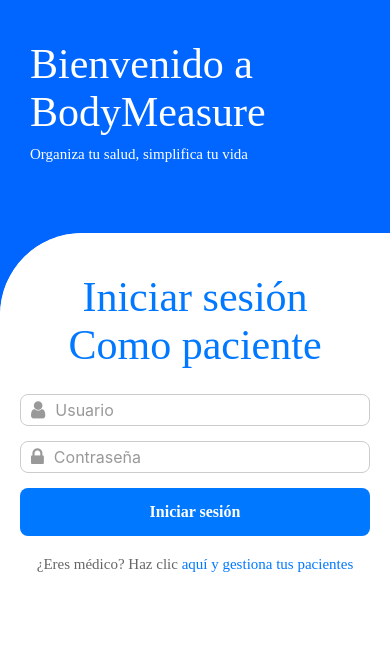
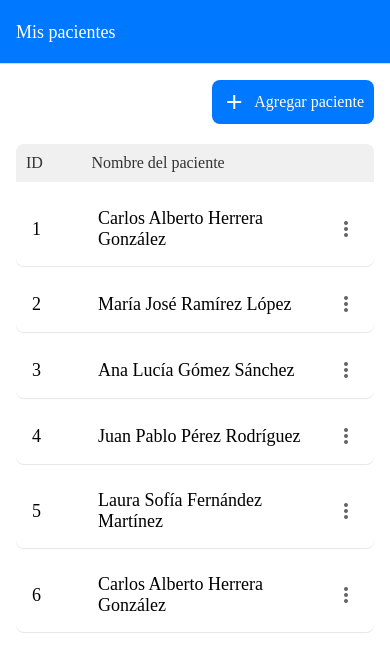
Before and after one commit to NoeOnDev/BodyMeasure, a React Native app: screen /Patients in a window 390 px wide. Shown: the top 672 px of the page. Built offline with nearby package versions, Linux system fonts and the light colour scheme.

Commit message:
refactor: Update login screen component to use LoginSwitcher and improve user experience

```diff
--- /dev/null
+++ b/src/components/screens/PatientsScreen.tsx
@@ -0,0 +1,254 @@
+import React, {useState, useRef} from 'react';
+import {
+  View,
+  Text,
+  FlatList,
+  TouchableOpacity,
+  StyleSheet,
+  Dimensions,
+  Animated,
+} from 'react-native';
+import Icon from 'react-native-vector-icons/MaterialIcons';
+
+interface Patient {
+  id: number;
+  name: string;
+}
+
+const patients: Patient[] = [
+  {id: 1, name: 'Carlos Alberto Herrera González'},
+  {id: 2, name: 'María José Ramírez López'},
+  {id: 3, name: 'Ana Lucía Gómez Sánchez'},
+  {id: 4, name: 'Juan Pablo Pérez Rodríguez'},
+  {id: 5, name: 'Laura Sofía Fernández Martínez'},
+  {id: 6, name: 'Carlos Alberto Herrera González'},
+];
+
+const screenWidth = Dimensions.get('window').width;
+
+export const PatientsScreen = (): React.JSX.Element => {
+  const [selectedPatientId, setSelectedPatientId] = useState<number | null>(
+    null,
+  );
+  const [pressedPatientId, setPressedPatientId] = useState<number | null>(null);
+  const [menuPosition, setMenuPosition] = useState<{top: number; left: number}>(
+    {top: 0, left: 0},
+  );
+  const scaleValue = useRef(new Animated.Value(1)).current;
+  const pressAnimValue = useRef(new Animated.Value(1)).current;
+
+  const toggleMenu = (id: number, top: number, left: number) => {
+    // Si se selecciona una nueva fila, cerrar el menú anterior
+    setSelectedPatientId(prevId => (prevId === id ? null : id));
+    setMenuPosition({top: top - 30, left});
+  };
+
+  const handlePressIn = () => {
+    Animated.spring(scaleValue, {
+      toValue: 0.98,
+      useNativeDriver: true,
+    }).start();
+  };
+
+  const handlePressOut = () => {
+    Animated.spring(scaleValue, {
+      toValue: 1,
+      useNativeDriver: true,
+    }).start();
+  };
+
+  const handleRowPressIn = (id: number) => {
+    setPressedPatientId(id);
+    Animated.timing(pressAnimValue, {
+      toValue: 0.95,
+      duration: 100,
+      useNativeDriver: true,
+    }).start();
+  };
+
+  const handleRowPressOut = () => {
+    setPressedPatientId(null);
+    Animated.timing(pressAnimValue, {
+      toValue: 1,
+      duration: 100,
+      useNativeDriver: true,
+    }).start();
+  };
+
+  const renderPatient = ({item}: {item: Patient}) => (
+    <Animated.View
+      style={[
+        styles.row,
+        selectedPatientId === item.id && styles.selectedRow,
+        pressedPatientId === item.id && {transform: [{scale: pressAnimValue}]},
+      ]}>
+      <TouchableOpacity
+        activeOpacity={0.8}
+        style={styles.rowContent}
+        onPressIn={() => handleRowPressIn(item.id)}
+        onPressOut={handleRowPressOut}
+        onPress={() => setSelectedPatientId(item.id)} // Cambiar el color de la fila seleccionada
+      >
+        <View style={styles.idCell}>
+          <Text style={styles.cellText}>{item.id}</Text>
+        </View>
+        <View style={styles.nameCell}>
+          <Text style={styles.cellText}>{item.name}</Text>
+        </View>
+        <TouchableOpacity
+          activeOpacity={0.8}
+          style={styles.iconCell}
+          onPress={event => {
+            const {pageY, pageX} = event.nativeEvent;
+            toggleMenu(item.id, pageY, pageX);
+          }}>
+          <Icon name="more-vert" size={24} color="#666" />
+        </TouchableOpacity>
+      </TouchableOpacity>
+    </Animated.View>
+  );
+
+  return (
+    <View style={styles.container}>
+      <Animated.View style={{transform: [{scale: scaleValue}]}}>
+        <TouchableOpacity
+          activeOpacity={0.8}
+          style={styles.addButton}
+          onPressIn={handlePressIn}
+          onPressOut={handlePressOut}>
+          <Icon name="add" size={24} color="#fff" />
+          <Text style={styles.addButtonText}>Agregar paciente</Text>
+        </TouchableOpacity>
+      </Animated.View>
+      <View style={styles.tableHeader}>
+        <View style={styles.headerIdCell}>
+          <Text style={styles.headerText}>ID</Text>
+        </View>
+        <View style={styles.headerNameCell}>
+          <Text style={styles.headerText}>Nombre del paciente</Text>
+        </View>
+      </View>
+      <FlatList
+        data={patients}
+        renderItem={renderPatient}
+        keyExtractor={item => item.id.toString()}
+      />
+      {selectedPatientId !== null && (
+        <View
+          style={[
+            styles.menu,
+            {
+              top: menuPosition.top,
+              left: Math.min(menuPosition.left, screenWidth - 120),
+            },
+          ]}>
+          <TouchableOpacity activeOpacity={0.7} style={styles.menuItem}>
+            <Text style={styles.menuItemText}>Editar</Text>
+          </TouchableOpacity>
+          <TouchableOpacity activeOpacity={0.7} style={styles.menuItem}>
+            <Text style={styles.menuItemText}>Eliminar</Text>
+          </TouchableOpacity>
+        </View>
+      )}
+    </View>
+  );
+};
+
+const styles = StyleSheet.create({
+  container: {
+    flex: 1,
+    padding: 16,
+    backgroundColor: '#fff',
+  },
+  addButton: {
+    flexDirection: 'row',
+    alignItems: 'center',
+    padding: 10,
+    backgroundColor: '#0078FF',
+    borderRadius: 8,
+    marginBottom: 20,
+    alignSelf: 'flex-end',
+  },
+  addButtonText: {
+    color: '#fff',
+    marginLeft: 8,
+    fontSize: 16,
+    fontFamily: 'Montserrat-Bold',
+  },
+  tableHeader: {
+    flexDirection: 'row',
+    marginBottom: 10,
+  },
+  headerIdCell: {
+    flex: 1,
+    padding: 10,
+    backgroundColor: '#f0f0f0',
+    borderTopLeftRadius: 8,
+  },
+  headerNameCell: {
+    flex: 6,
+    padding: 10,
+    backgroundColor: '#f0f0f0',
+    borderTopRightRadius: 8,
+  },
+  headerText: {
+    fontSize: 16,
+    color: '#333',
+    fontFamily: 'Montserrat-Bold',
+  },
+  row: {
+    flexDirection: 'row',
+    alignItems: 'center',
+    marginBottom: 10,
+    backgroundColor: '#fff',
+    borderRadius: 8,
+    elevation: 1,
+    shadowColor: '#000',
+    shadowOpacity: 0.1,
+    shadowRadius: 1,
+    shadowOffset: {width: 0, height: 1},
+    position: 'relative',
+  },
+  rowContent: {
+    flexDirection: 'row',
+    alignItems: 'center',
+    flex: 1,
+  },
+  selectedRow: {
+    backgroundColor: '#e0e0e0',
+  },
+  idCell: {
+    flex: 1,
+    padding: 16,
+  },
+  nameCell: {
+    flex: 6,
+    padding: 16,
+  },
+  iconCell: {
+    padding: 16,
+  },
+  cellText: {
+    fontSize: 18,
+    fontFamily: 'Montserrat-Regular',
+  },
+  menu: {
+    position: 'absolute',
+    backgroundColor: '#fff',
+    borderRadius: 8,
+    elevation: 4,
+    shadowColor: '#000',
+    shadowOpacity: 0.2,
+    shadowRadius: 4,
+    shadowOffset: {width: 0, height: 2},
+    zIndex: 1,
+  },
+  menuItem: {
+    padding: 16,
+  },
+  menuItemText: {
+    fontSize: 16,
+    color: '#333',
+    fontFamily: 'Montserrat-Regular',
+  },
+});
--- a/src/components/styles/LoginStyles.tsx
+++ b/src/components/styles/LoginStyles.tsx
@@ -90,7 +90,6 @@ export const styles = StyleSheet.create({
   buttonText: {
     color: '#fff',
     fontSize: 16,
-    fontWeight: '600',
     fontFamily: 'Montserrat-Bold',
   },
   footerText: {
--- a/src/containers/App.tsx
+++ b/src/containers/App.tsx
@@ -2,15 +2,30 @@ import React from 'react';
 import {NavigationContainer} from '@react-navigation/native';
 import {createNativeStackNavigator} from '@react-navigation/native-stack';
 import {LoginSwitcher} from '../components/screens/LoginPatientAndDoctor';
+import {PatientsScreen} from '../components/screens/PatientsScreen';
 
 const Stack = createNativeStackNavigator();
 
 const App = (): React.JSX.Element => {
   return (
     <NavigationContainer>
-      <Stack.Navigator>
+      <Stack.Navigator
+        screenOptions={{
+          headerStyle: {
+            backgroundColor: '#0078FF',
+          },
+          headerTintColor: '#fff',
+          headerTitleStyle: {
+            fontFamily: 'Montserrat-Bold',
+          },
+        }}>
         <Stack.Screen
-          name="LoginPatient"
+          name="Patients"
+          component={PatientsScreen}
+          options={{title: 'Mis pacientes'}}
+        />
+        <Stack.Screen
+          name="Login"
           component={LoginSwitcher}
           options={{headerShown: false}}
         />
```
